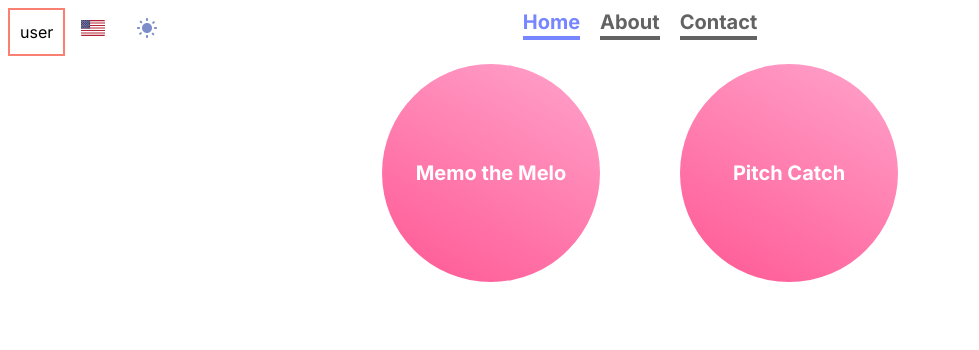
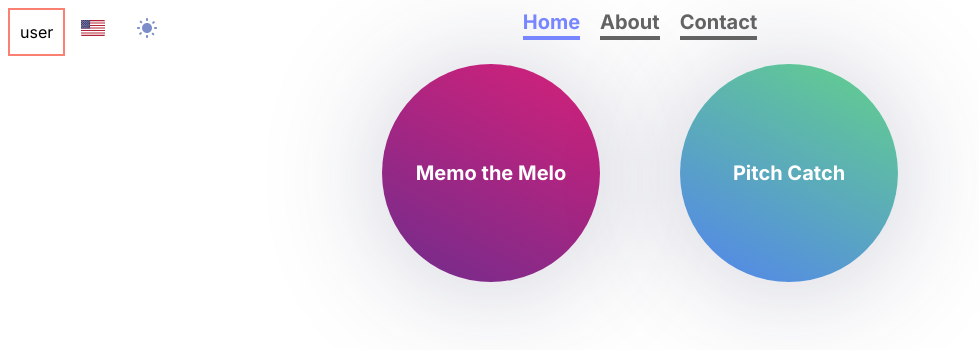
Before and after one commit to IradDoron/pitcholympics, a Next.js app: page /en in a window 1280 px wide. Shown: the top 350 px of the page, without its empty margins (0-979 px from the left). Built offline with nearby package versions, Linux system fonts and the light colour scheme.

Commit message:
add dynamic colors

```diff
--- a/src/app/[lang]/page.tsx
+++ b/src/app/[lang]/page.tsx
@@ -21,7 +21,7 @@ const Home = async ({ params: { lang } }: LangParam) => {
 			className='flex flex-col justify-center items-center gap-10 sm:flex-row sm:gap-20'
 		>
 			<GameLink href='memo-the-melo' colorType='peach' label='Memo the Melo' />
-			<GameLink href='pitch-catch' colorType='peach' label='Pitch Catch' />
+			<GameLink href='pitch-catch' colorType='lambada' label='Pitch Catch' />
 		</div>
 	);
 };
--- a/src/components/shared/gameLink/GameLink.tsx
+++ b/src/components/shared/gameLink/GameLink.tsx
@@ -1,4 +1,7 @@
+'use client';
+
 import Link from 'next/link';
+import { useEffect, useState } from 'react';
 
 type ColorType = 'peach' | 'lambada';
 
@@ -9,24 +12,43 @@ type Props = {
 };
 
 const GameLink = ({ href, label, colorType }: Props) => {
-	return (
-		<Link
-			href={href}
-			style={{
-				backgroundImage:
-					'linear-gradient(208deg, #FFAED3 -13.56%, #FF5E98 91.39%)',
+	const commonStyles = {
 		width: '218px',
 		height: '218px',
 		borderRadius: '50%',
 		display: 'flex',
 		justifyContent: 'center',
 		alignItems: 'center',
+	};
+
+	switch (colorType) {
+		case 'peach': {
+			return (
+				<Link
+					href={href}
+					style={{
+						...commonStyles,
 					}}
-			className={`text-xl font-bold rounded-[50%] text-light-background-default dark:text-dark-background-default `}
+					className='text-xl font-bold rounded-[50%] text-light-background-default dark:text-dark-background-default bg-peach-light dark:bg-peach-dark shadow-large-light dark:shadow-large-dark'
 				>
 					{label}
 				</Link>
 			);
+		}
+		case 'lambada': {
+			return (
+				<Link
+					href={href}
+					style={{
+						...commonStyles,
+					}}
+					className='text-xl font-bold rounded-[50%] text-light-background-default dark:text-dark-background-default bg-lambada-light dark:bg-lambada-dark shadow-large-light dark:shadow-large-dark'
+				>
+					{label}
+				</Link>
+			);
+		}
+	}
 };
 
 export default GameLink;
--- a/src/middleware.ts
+++ b/src/middleware.ts
@@ -18,7 +18,6 @@ function getLocale(request: NextRequest): string | undefined {
 }
 
 export const middleware = (request: NextRequest) => {
-	console.log('in middleware');
 	const pathname = request.nextUrl.pathname;
 	const pathnameIsMissingLocale = i18n.locales.every(
 		(locale) => !pathname.startsWith(`/${locale}/`) && pathname !== `/${locale}`
--- a/tailwind.config.js
+++ b/tailwind.config.js
@@ -40,14 +40,6 @@ module.exports = {
 						dark: '#7785FF',
 						contrastText: '#FFFFFF',
 					},
-					gradients: {
-						peach: 'linear-gradient(208deg, #E31F76 -13.56%, #792B8B 91.39%)',
-						lambada: 'linear-gradient(208deg, #66E175 -20.27%, #5387E9 95.68%)',
-						test: 'linear-gradient(0deg, rgba(0,0,0,0.5858718487394958) 0%, rgba(161,105,235,1) 20%, rgba(0,255,170,1) 100%, rgba(23,254,236,1) 100%, rgba(48,178,131,0) 100%, rgba(0,255,179,0) 100%)',
-					},
-					boxShadow: {
-						large: '0px 4px 120px 0px rgba(50, 54, 101, 0.25)',
-					},
 				},
 				dark: {
 					background: {
@@ -59,13 +51,6 @@ module.exports = {
 						light: '#BDEFFF',
 						dark: '#00B0E8',
 						contrastText: '#000000',
-					},
-					gradients: {
-						peach: 'linear-gradient(208deg, #FFAED3 -13.56%, #FF5E98 91.39%)',
-						lambada: 'linear-gradient(208deg, #B9FFC1 -20.27%, #8CB4FF 95.68%)',
-					},
-					boxShadow: {
-						large: '0px 4px 120px 0px rgba(255, 255, 255, 0.15)',
 					},
 				},
 				common: {
@@ -89,17 +74,18 @@ module.exports = {
 				spaceGrotesk: ['var(--font-spaceGrotesk)'],
 			},
 			boxShadow: {
-				'light-100':
-					'0px 12px 20px 0px rgba(184, 184, 184, 0.03), 0px 6px 12px 0px rgba(184, 184, 184, 0.02), 0px 2px 4px 0px rgba(184, 184, 184, 0.03)',
-				'light-200': '10px 10px 20px 0px rgba(218, 213, 213, 0.10)',
-				'light-300': '-10px 10px 20px 0px rgba(218, 213, 213, 0.10)',
-				'dark-100': '0px 2px 10px 0px rgba(46, 52, 56, 0.10)',
-				'dark-200': '2px 0px 20px 0px rgba(39, 36, 36, 0.04)',
+				'large-light': '0px 4px 120px 0px rgba(50, 54, 101, 0.25)',
+				'large-dark': '0px 4px 120px 0px rgba(255, 255, 255, 0.15)',
 			},
 			backgroundImage: {
-				'gradient-linear':
-					'linear-gradient(0deg, rgba(0,0,0,0.5858718487394958) 0%, rgba(161,105,235,1) 20%, rgba(0,255,170,1) 100%, rgba(23,254,236,1) 100%, rgba(48,178,131,0) 100%, rgba(0,255,179,0) 100%)',
-				'auth-light': "url('/assets/images/auth-light.png')",
+				'peach-light':
+					'linear-gradient(208deg, #E31F76 -13.56%, #792B8B 91.39%)',
+				'peach-dark':
+					'linear-gradient(208deg, #FFAED3 -13.56%, #FF5E98 91.39%)',
+				'lambada-light':
+					'linear-gradient(208deg, #66E175 -20.27%, #5387E9 95.68%)',
+				'lambada-dark':
+					'linear-gradient(208deg, #B9FFC1 -20.27%, #8CB4FF 95.68%)',
 			},
 			screens: {
 				xs: '420px',
```
Lines whose indentation alone changed are shown as unchanged.
